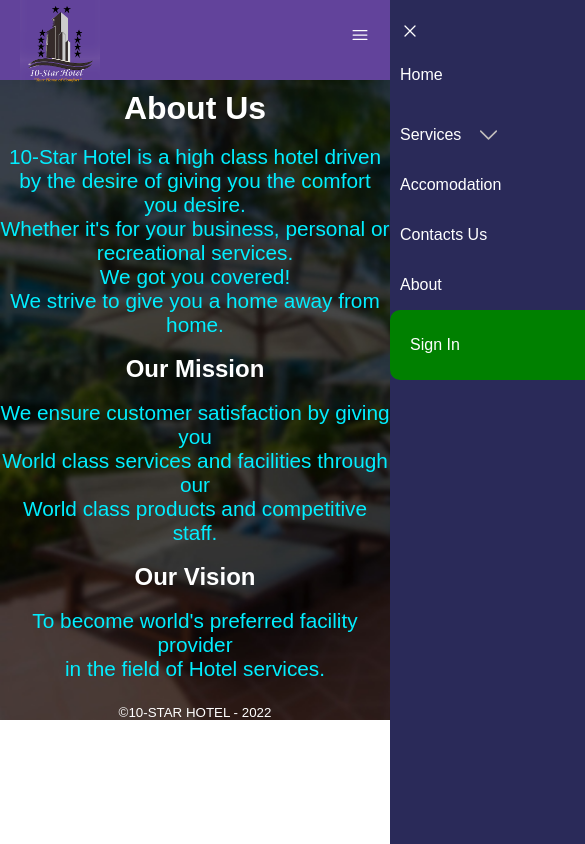
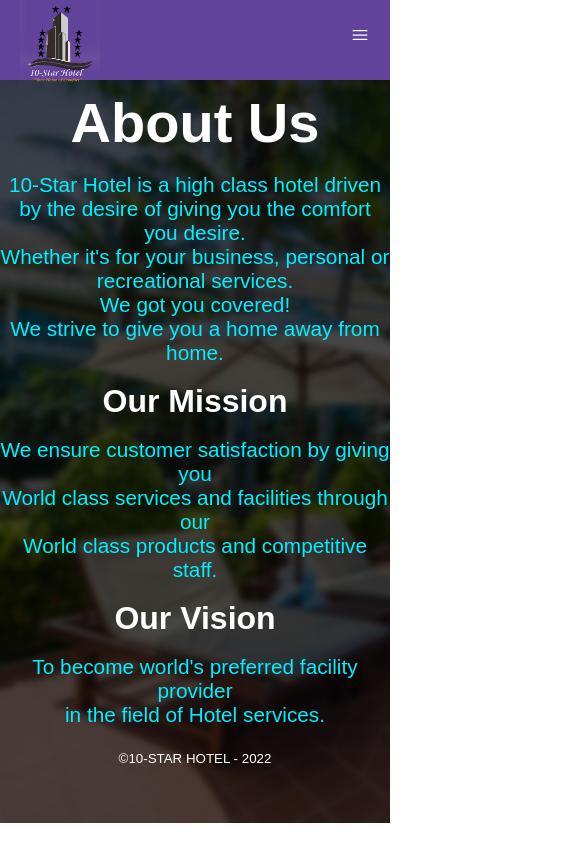
Before and after one commit to gitaujustus/Young-Professor.github.io, a website: page About_Us.html in a window 390 px wide. Shown: the top 844 px of the page, 585 px wide, since content can reach past the window. Drawn offline with Linux system fonts and the light colour scheme.

Commit message:
Bugs solved

```diff
--- a/About.css
+++ b/About.css
@@ -1,11 +1,15 @@
 html{
-  height: 100vh;
+
+}
+body{
+
+
 }
 .About {
     padding-top: 10px;
     text-align: center;
     color: white;
-    height:auto;
+    height:88vh;
     background-image: url("photos/hotelB.jpg");
     background-size: cover;
     background-repeat: no-repeat;
@@ -21,20 +25,10 @@
     font-size: 1.3rem;
     color: rgb(2, 238, 255);
   }
-  #copyright{
-    color: rgb(255, 255, 255);
+  @media(max-width: 650px){
+   body{
+      height: 10vh;
+      overflow-y: hidden;
+      /* display: none; */
+   }
   }
-  @media(max-width: 650px){
-    .About h1 {
-      font-size: 2.0rem;
-    }
-    .About h2 {
-      color: rgb(255, 255, 255);
-      font-size: 1.5rem;
-    }
-
-    body{
-      height: fit-content;
-    }
-
-  }
--- a/About_Us.html
+++ b/About_Us.html
@@ -49,8 +49,8 @@
             >Services
             <span id="SpanForServices" onclick="MoreServices()">
               <svg xmlns="http://www.w3.org/2000/svg" fill="none" viewBox="0 0 24 24" stroke-width="1.5" stroke="currentColor" class="w-6 h-6">
-                  <path stroke-linecap="round" stroke-linejoin="round" d="M19.5 8.25l-7.5 7.5-7.5-7.5" />
-                </svg>
+                <path stroke-linecap="round" stroke-linejoin="round" d="M19.5 8.25l-7.5 7.5-7.5-7.5" />
+              </svg>
             </span>
             <span id="SpanFornavTab">
               <svg
@@ -71,13 +71,14 @@
           <ul id="dropdown-menu">
             <li><a href="Recreation.html">Recreation</a></li>
             <li><a href="Food&Drinks.html">Bar and Restaurant</a></li>
-            <li><a href="#">Conference</a></li>
+            <li><a href="Conference.html">Conference</a></li>
           </ul>
         </li>
         <li><a href="Accomodation.html">Accomodation</a></li>
         <li><a href="Contacts.html">Contacts Us</a></li>
         <li><a href="About_Us.html">About</a></li>
-        <li style="background-color: green; padding: 10px; border-radius: 10px; "><a href="login.html">Sign In</a></li>
+        <li id="sign_in" style="background-color: green; padding: 10px; border-radius: 10px; "><a  href="login.html">Sign In</a> </li>
+        <button onclick="logout()">Log out</button>
         </ul>
       </div>
         <span class="MenuIcon"  onclick="ShowMenu()">
@@ -85,7 +86,7 @@
            <path stroke-linecap="round" stroke-linejoin="round" d="M3.75 6.75h16.5M3.75 12h16.5m-16.5 5.25h16.5" />
          </svg>
        </span>
-    </nav>
+      </nav>
     <div class="About">
       <h1>About Us</h1>
       <br />
--- a/Main.js
+++ b/Main.js
@@ -2,10 +2,12 @@
 function ShowMenu(){
   let navState=document.getElementById("navlinks");
   navState.style.right="0"
+  navState.style.display= "block"
 }
 function HideMenu(){
   let navState=document.getElementById("navlinks");
-  navState.style.right="-300px"
+  navState.style.right="0"
+  navState.style.display= "none"
   navState.classList.toggle("hide")
 }
 var state= true;
--- a/style.css
+++ b/style.css
@@ -3,6 +3,7 @@
   padding: 0;
   box-sizing: border-box;
   font-family: "Poppins", sans-serif;
+  /* overflow-x: hidden; */
 }
 /* #sign_in{
   visibility: hidden;
@@ -534,9 +535,9 @@
 @media(max-width: 650px){
 
  body{
-  max-width: 100%;
+  /* max-width: 100%; */
   overflow-x: hidden;
-  width:100vw;
+  /* width:100vw; */
 
 }
   .hero-section h1 {
@@ -562,6 +563,7 @@
   }
   nav {
     display:block;
+
   }
   .home_route{
     display: block;
@@ -604,13 +606,13 @@
   .navlinks {
 
     position: absolute;
-    display: block;
+    display: none;
     line-height: 50px;
     background-color: rgb(42, 42, 89);
     height: 100vh;
     width: 300px;
     top: 0;
-    right: -300px;
+    right: 0;
     z-index: 2 ;
     transition: 1s;
   }
```
